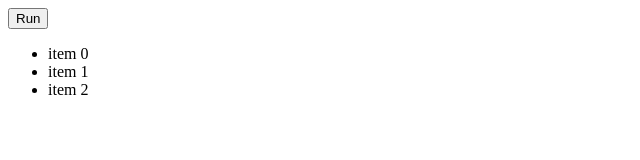
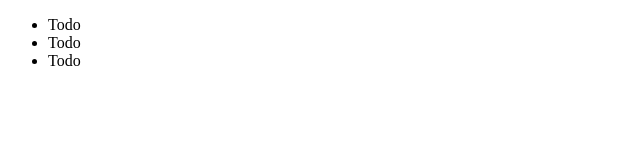
Before and after one commit to d-hamasato/JS-Start-Dotinstall, a plain HTML site: page JavaScriptDOM/index.html in a window 1280 px wide. Shown: the whole page, without its empty margins (0-640 px from the left). Drawn offline with Linux system fonts and the light colour scheme.

Commit message:
[finish] JS_DOM 01-21

```diff
--- a/JavaScriptDOM/index.html
+++ b/JavaScriptDOM/index.html
@@ -3,14 +3,20 @@
 <head>
   <meta charset="utf-8">
   <title>JavaScript Basics</title>
+  <style>
+    li {
+      cursor: pointer;
+    }
+    .done {
+      text-decoration: line-through;
+    }
+  </style>
 </head>
 <body>
-  <button>Run</button>
-
-  <ul>
-    <li>item 0</li>
-    <li>item 1</li>
-    <li>item 2</li>
+  <ul> <!-- e.currentTarget -->
+    <li>Todo</li>
+    <li>Todo</li> <!-- e.target -->
+    <li>Todo</li>
   </ul>
 
   <script src="js/main.js"></script>
--- a/JavaScriptDOM/js/main.js
+++ b/JavaScriptDOM/js/main.js
@@ -104,11 +104,119 @@
 // }
 
 // #12
+// {
+//   document.querySelector('button').addEventListener('click', () => {
+//     const item1 = document.querySelectorAll('li')[1];
+
+//     // item1.remove();
+//     document.querySelector('ul').removeChild(item1);
+//   });
+// }
+
+// #13
+// {
+//   document.querySelector('button').addEventListener('click', () => {
+//     const li = document.createElement('li');
+//     const text = document.querySelector('input');
+//     li.textContent = text.value;
+//     document.querySelector('ul').appendChild(li);
+
+//     text.value = '';
+//     text.focus();
+//   });
+// }
+
+// ＃14
+// {
+//   document.querySelector('button').addEventListener('click', () => {
+//     const li = document.createElement('li');
+//     const color = document.querySelector('select');
+//     li.textContent = `${color.value} - ${color.selectedIndex}`;
+//     document.querySelector('ul').appendChild(li);
+//   });
+// }
+
+// #15, 16
+// {
+//   document.querySelector('button').addEventListener('click', () => {
+//     const colors = document.querySelectorAll('input');
+//     let selectedColor;
+
+//     colors.forEach(color => {
+//       if (color.checked === true) {
+//         selectedColor = color.value;
+//       }
+//     });
+
+//     const li = document.createElement('li');
+//     li.textContent = selectedColor;
+//     document.querySelector('ul').appendChild(li);
+//   });
+// }
+
+// #17
+// {
+//   document.querySelector('button').addEventListener('dblclick', () => {
+//     console.log('Double Clicked!');
+//   });
+
+//   document.addEventListener('mousemove', () => {
+//     console.log('moved!');
+//   });
+// }
+
+// #18
+// {
+//   document.querySelector('button').addEventListener('dblclick', () => {
+//     console.log('Double Clicked!');
+//   });
+
+//   // document.addEventListener('mousemove', e => {
+//   //   // console.log('moved!');
+//   //   console.log(e.clientX, e.clientY);
+//   // });
+
+//   document.addEventListener('keydown', e => {
+//     console.log(e.key);
+//   });
+// }
+
+// #19
+// {
+//   const text = document.querySelector('textarea');
+
+//   // text.addEventListener('focus', () => {
+//   //   console.log('focus');
+//   // });
+
+//   // text.addEventListener('blur', () => {
+//   //   console.log('blur');
+//   // });
+
+//   text.addEventListener('input', () => {
+//     // console.log('input');
+//     console.log(text.value.length);
+//   });
+
+//   text.addEventListener('change', () => {
+//     console.log('change');
+//   });
+// }
+
+// #20
+// {
+//   document.querySelector('form').addEventListener('submit', e => {
+//     e.preventDefault();
+//     console.log('submit');
+//   });
+// }
+
+// #21
 {
-  document.querySelector('button').addEventListener('click', () => {
-    const item1 = document.querySelectorAll('li')[1];
-
-    // item1.remove();
-    document.querySelector('ul').removeChild(item1);
+  document.querySelector('ul').addEventListener('click', e => {
+    console.log(e.currentTarget);
+    // if (e.target.nodeName === 'LI') {
+    //   e.target.classList.toggle('done');
+    // }
   });
 }
```
